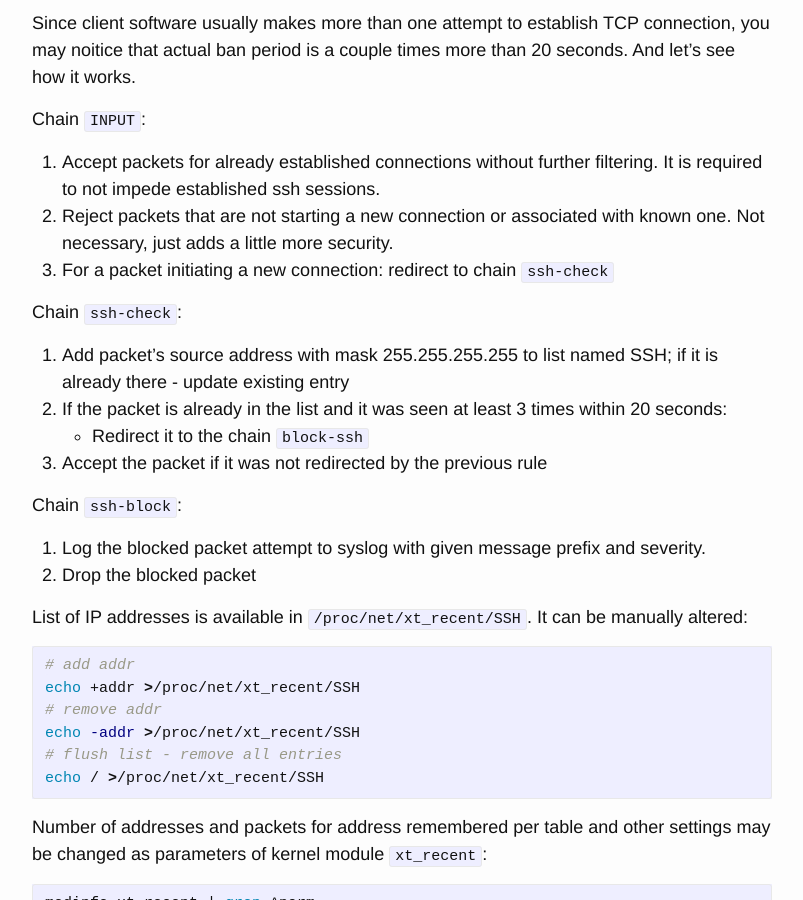
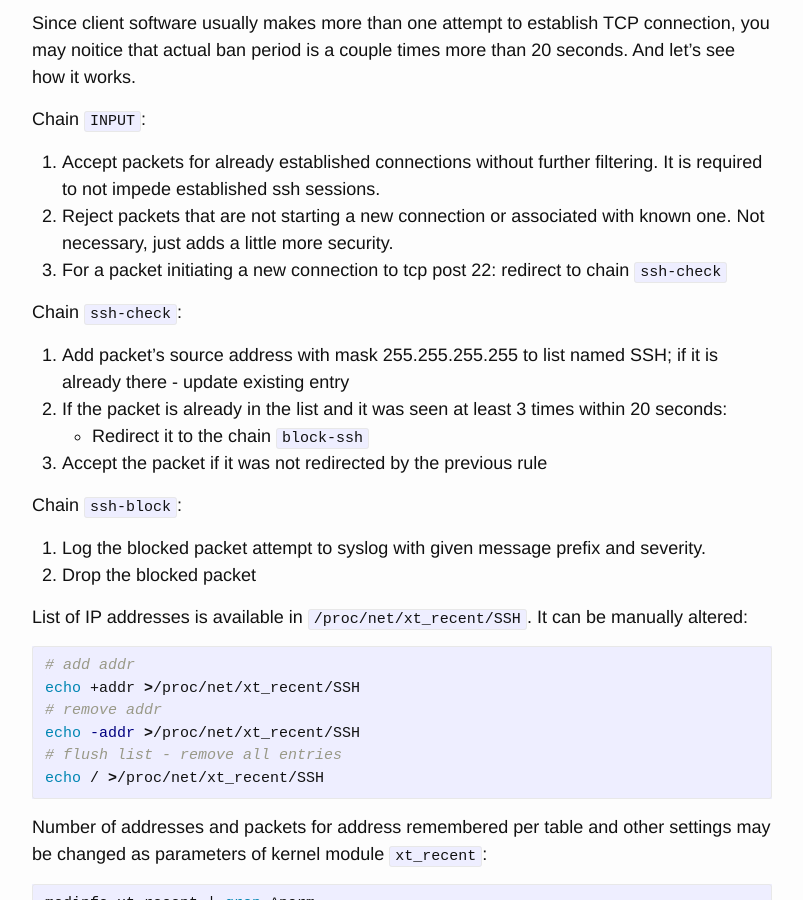
Before and after one commit to selivan/selivan.github.io, a Jekyll site: the page built from _posts/2018-07-07-limit-new-connections-frequency-with-iptables-recent.md, in a window 1280 px wide and 900 px high, scrolled down 968 px. Shown: the whole window, without its empty margins (238-1041 px from the left). Built offline with Jekyll 4.4.1, drawn with Linux system fonts in a browser that asks for light colours; comment, search, counter and statistics services are not loaded.

Commit message:
update post

```diff
--- a/_posts/2018-07-07-limit-new-connections-frequency-with-iptables-recent.md
+++ b/_posts/2018-07-07-limit-new-connections-frequency-with-iptables-recent.md
@@ -38,7 +38,7 @@ Chain `INPUT`:
 
 1. Accept packets for already established connections without further filtering. It is required to not impede established ssh sessions.
 1. Reject packets that are not starting a new connection or associated with known one. Not necessary, just adds a little more security.
-1. For a packet initiating a new connection: redirect to chain `ssh-check`
+1. For a packet initiating a new connection to tcp post 22: redirect to chain `ssh-check`
 
 Chain `ssh-check`:
 
```
